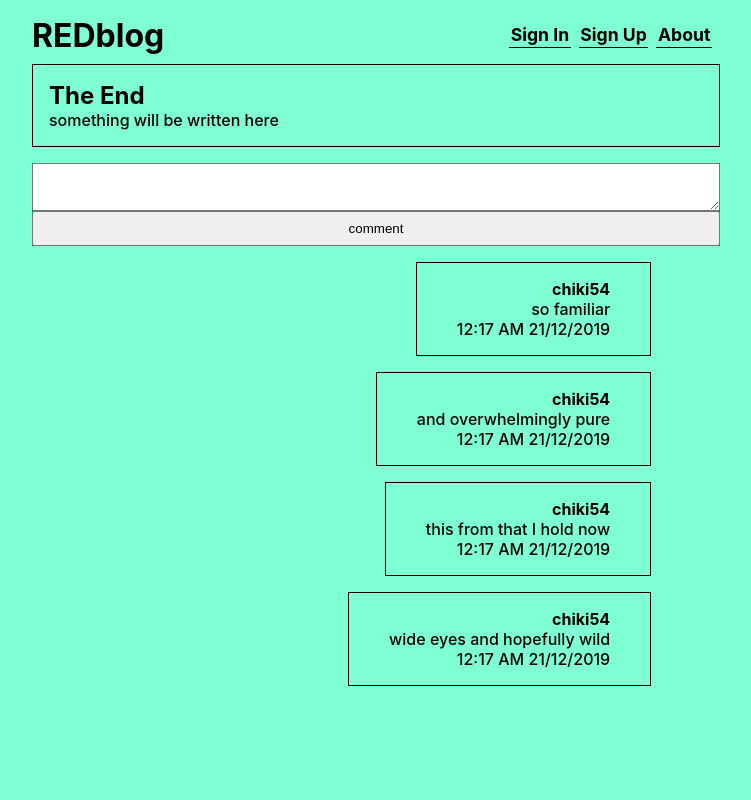
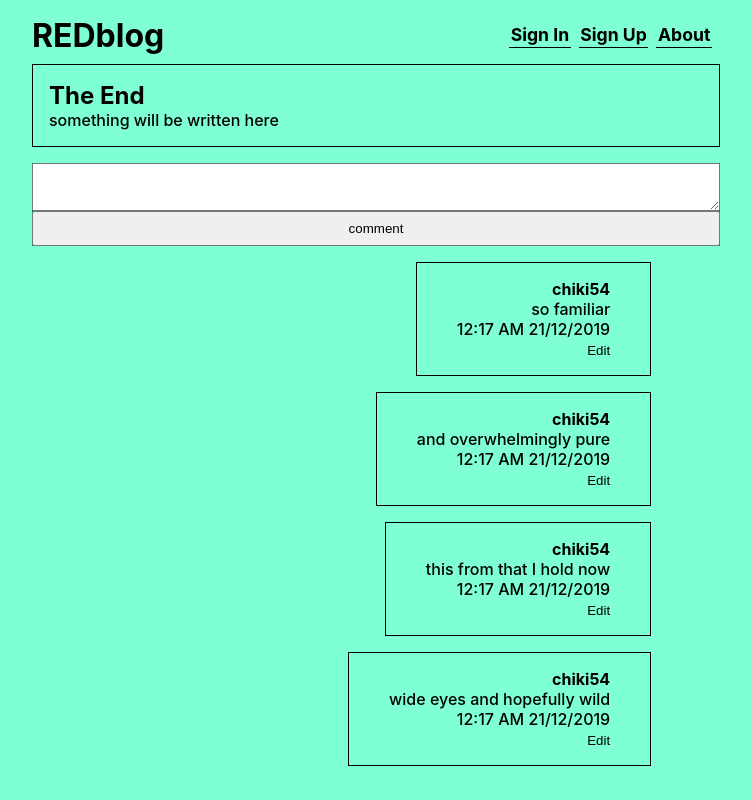
Before and after one commit to RiadSaidur/react-blog, a React (Create React App) app: page /comments/0 in a window 1280 px wide. Shown: the whole page, without its empty margins (264-1015 px from the left). Built offline with nearby package versions, Linux system fonts and the light colour scheme.

Commit message:
added: linked to editing post

```diff
--- a/src/components/Comments.js
+++ b/src/components/Comments.js
@@ -61,6 +61,9 @@ function Comments({ match }){
               </Link>
               <p>{comment.msg}</p>
               <p>{comment.date}</p>
+              <Link to={`/edit/comment/${comment.key}`}>
+                <button>Edit</button>
+              </Link>
             </div>
           ))
         }
```
